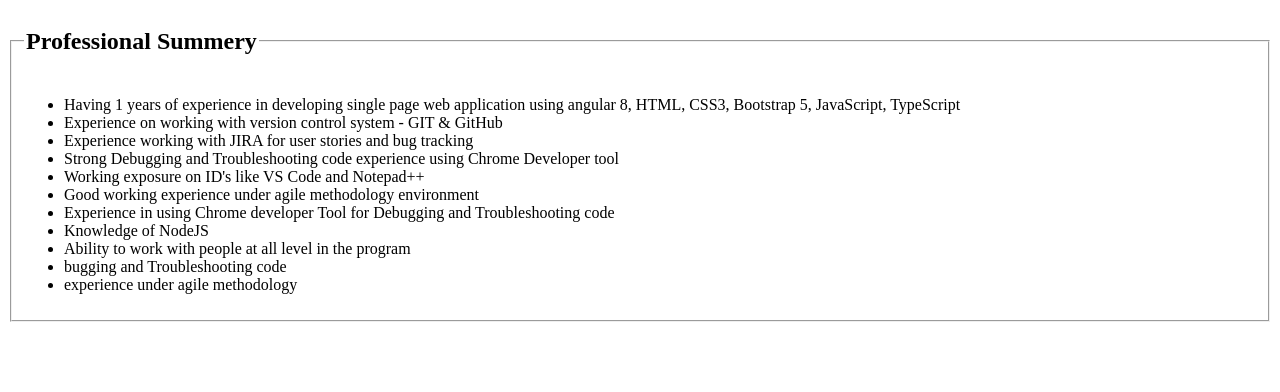
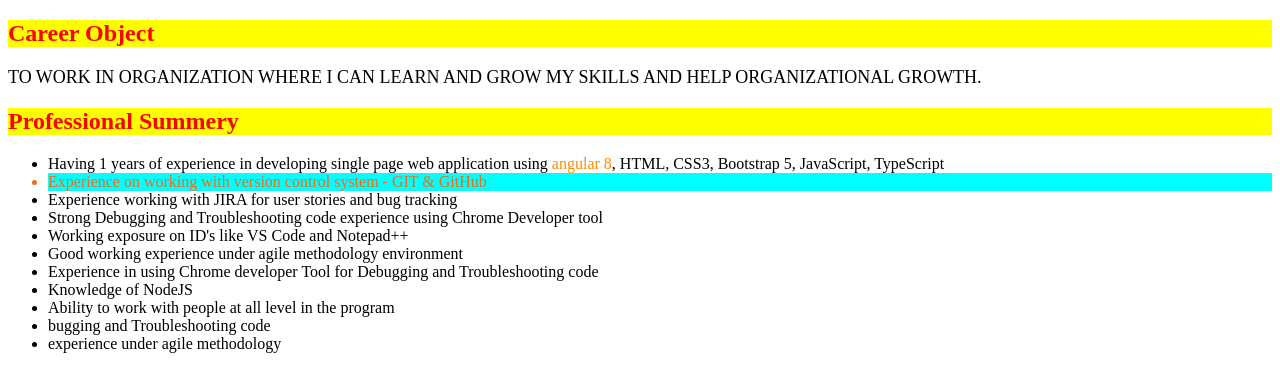
Before and after one commit to dadabhoge7/MyProfile, a plain HTML site: page home.html in a window 1280 px wide. Drawn offline with Linux system fonts and the light colour scheme.

Commit message:
Update CSS
Update CSS

```diff
--- a/home.html
+++ b/home.html
@@ -1,27 +1,55 @@
 <!DOCTYPE html>
 <html lang="en">
   <head>
-    <meta charset="UTF-8">
-    <meta name="viewport" content="width=device-width, initial-scale=1.0">
+    <meta charset="UTF-8" />
+    <meta name="viewport" content="width=device-width, initial-scale=1.0" />
     <title>Home</title>
+    <style>
+        .heading{
+            background-color: yellow;
+            color: red;
+        }
+        #angular{
+            color: darkorange;
+        }
+        #firstHeading{
+            text-transform: uppercase;
+            font-size: large    ;
+        }
+        #Experience{
+            background-color: aqua;
+            color: rgb(237, 108, 22);
+        }
+    </style>
   </head>
   <body>
-    <fieldset>
-        <legend><h2></h>Professional Summery</h2></legend>
-        <ul >
-            <li>Having 1 years of experience in developing single page web application using angular 8, HTML, CSS3, Bootstrap 5, JavaScript, TypeScript</li>
-            <li>Experience on working with version control system - GIT & GitHub</li>
+    <h2 class="heading">Career Object</h2>
+    <p id="firstHeading">
+      To work in organization where i can learn and grow my skills and help
+      organizational growth.
+    </p>
+    <h2 class="heading">Professional Summery</h2>
+    <ul>
+      <li>
+        Having 1 years of experience in developing single page web application
+        using <span id="angular">angular 8</span>, HTML, CSS3, Bootstrap 5, JavaScript, TypeScript
+      </li>
+      <li id="Experience">Experience on working with version control system - GIT & GitHub</li>
       <li>Experience working with JIRA for user stories and bug tracking</li>
-            <li>Strong Debugging and Troubleshooting code experience using Chrome Developer tool</li>
-            <li>Working exposure on ID's like VS Code and Notepad++ </li>
+      <li>
+        Strong Debugging and Troubleshooting code experience using Chrome
+        Developer tool
+      </li>
+      <li>Working exposure on ID's like VS Code and Notepad++</li>
       <li>Good working experience under agile methodology environment</li>
-            <li>Experience in using Chrome developer Tool for Debugging and Troubleshooting code </li>
+      <li>
+        Experience in using Chrome developer Tool for Debugging and
+        Troubleshooting code
+      </li>
       <li>Knowledge of NodeJS</li>
       <li>Ability to work with people at all level in the program</li>
-            <li>bugging and Troubleshooting code </li>
+      <li>bugging and Troubleshooting code</li>
       <li>experience under agile methodology</li>
-
     </ul>
-    </fieldset>
   </body>
 </html>
```
Also changed, not shown: basicCSS.html (added, +47 -0 lines), index.html (+9 -6 lines). Lines whose indentation alone changed are shown as unchanged.
